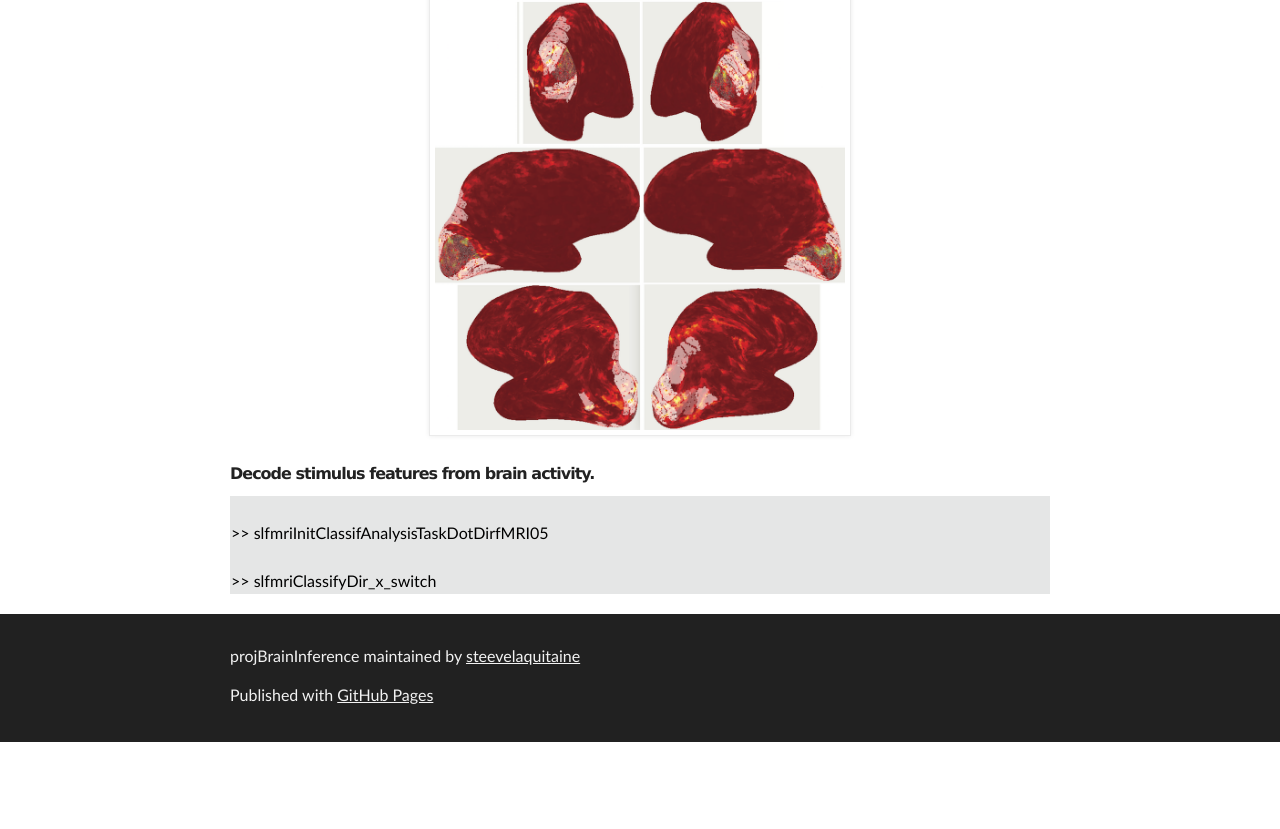
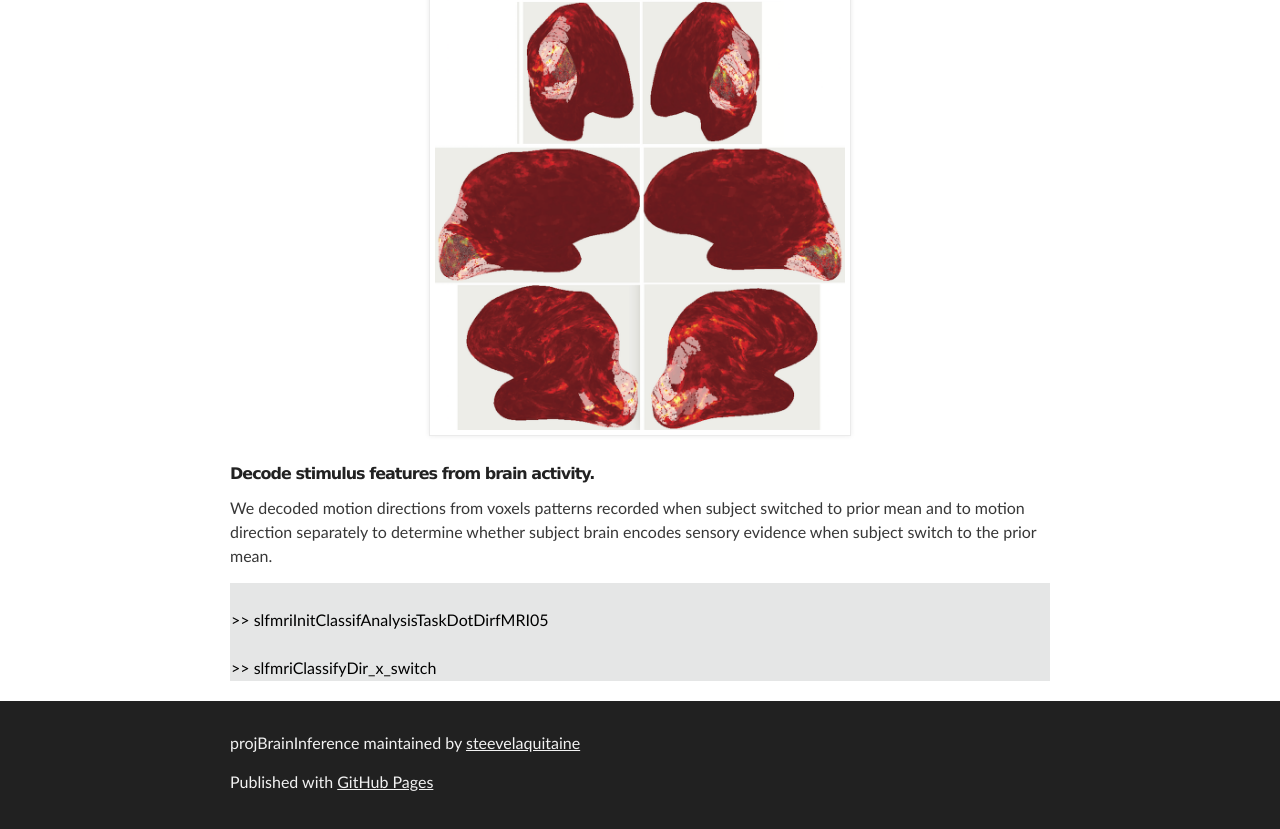
Before and after one commit to inference-org/projBrainInference, a plain HTML site: page index.html in a window 1280 px wide. Shown: the part 1573-2402 px from the top of the page. Before the commit the page ends 2315 px from the top, so only its background shows below. Drawn offline with Linux system fonts and the light colour scheme.

Commit message:
Update index.html

```diff
--- a/index.html
+++ b/index.html
@@ -56,6 +56,9 @@
 
       <h6><a id="Decode-stimulus-features-from-brain-activity" class="anchor" href="#Decode-stimulus-features-from-brain-activity" aria-hidden="true"><span aria-hidden="true" class="octicon octicon-link"></span></a>Decode stimulus features from brain activity.</h3>
 
+      <!--text-->
+      <p> We decoded motion directions from voxels patterns recorded when subject switched to prior mean and to motion direction separately to determine whether subject brain encodes sensory evidence when subject switch to the prior mean.  </p>
+
       <!--code-->
       <div style="background-color:#e5e6e6; color:black; padding:1px;">
       <br> >> slfmriInitClassifAnalysisTaskDotDirfMRI05 </br>
```
